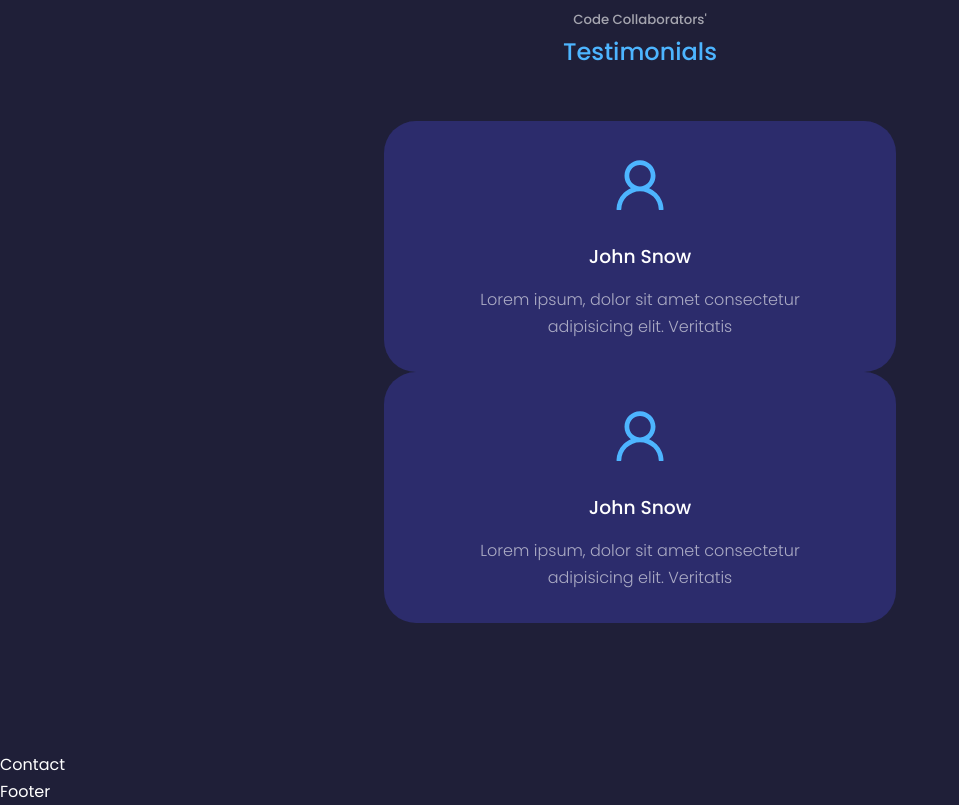
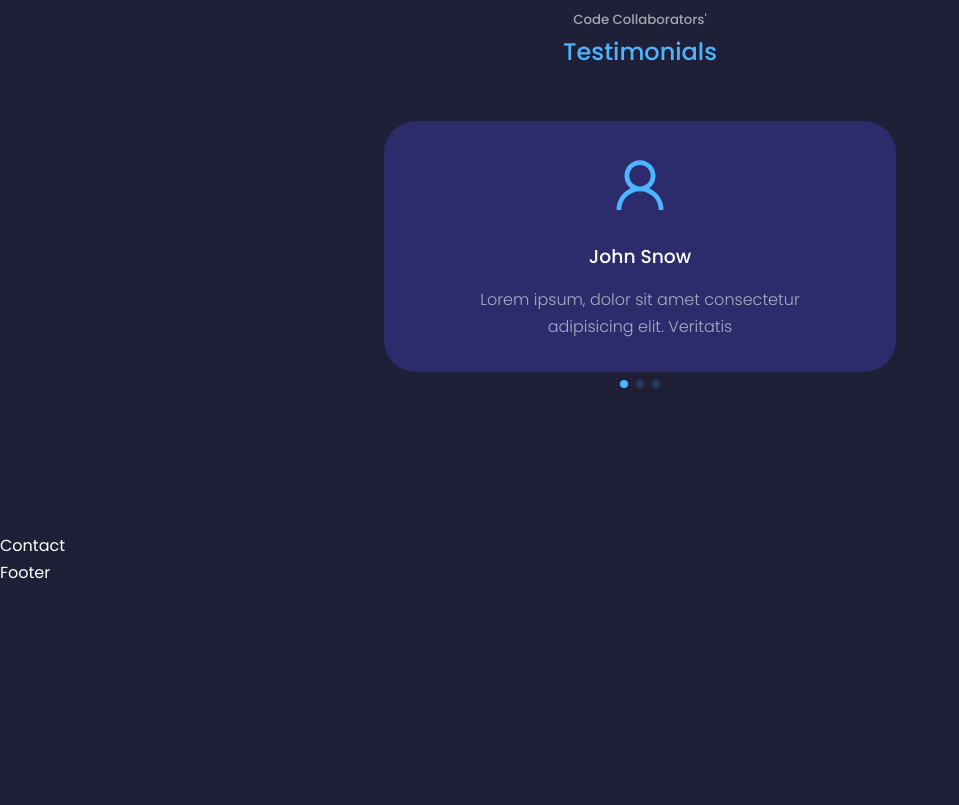
Before and after one commit to craigea92/react-portfolio, a React (Create React App) app: page / in a window 1280 px wide. Shown: the part 3120-3925 px from the top of the page, without its empty margins (0-959 px from the left). After the commit the page ends 3706 px from the top, so only its background shows below. Built offline with nearby package versions, Linux system fonts and the light colour scheme.

Commit message:
Added swiper for the testimonial carousel

```diff
--- a/package.json
+++ b/package.json
@@ -10,6 +10,7 @@
     "react-dom": "^18.2.0",
     "react-icons": "^4.10.1",
     "react-scripts": "5.0.1",
+    "swiper": "^10.0.4",
     "web-vitals": "^2.1.4"
   },
   "scripts": {
--- a/src/components/testimonials/Testimonials.jsx
+++ b/src/components/testimonials/Testimonials.jsx
@@ -2,7 +2,20 @@ import React from "react";
 import "./testimonials.css";
 import { AiOutlineUser } from "react-icons/ai";
 
+// Import Swiper core and required modules
+import { Pagination } from "swiper/modules";
+import { Swiper, SwiperSlide } from "swiper/react";
+
+// Import Swiper styles
+import "swiper/css";
+import "swiper/css/pagination";
+
 const data = [
+  {
+    name: "John Snow",
+    review:
+      "Lorem ipsum, dolor sit amet consectetur adipisicing elit. Veritatis",
+  },
   {
     name: "John Snow",
     review:
@@ -20,17 +33,23 @@ const Testimonials = () => {
     <section id="testimonials">
       <h5>Code Collaborators'</h5>
       <h2>Testimonials</h2>
-      <div className="container testimonials__container">
+      <Swiper
+        className="container testimonials__container"
+        modules={[Pagination]}
+        spaceBetween={40}
+        slidesPerView={1}
+        pagination={{ clickable: true }}
+      >
         {data.map(({ name, review }, index) => {
           return (
-            <article key={index} className="testimonial">
+            <SwiperSlide key={index} className="testimonial">
               <AiOutlineUser className="client__avatar" />
               <h3 className="client__name">{name}</h3>
               <p className="client__review">{review}</p>
-            </article>
+            </SwiperSlide>
           );
         })}
-      </div>
+      </Swiper>
     </section>
   );
 };
--- a/src/components/testimonials/testimonials.css
+++ b/src/components/testimonials/testimonials.css
@@ -1,5 +1,6 @@
 .container.testimonials__container {
   width: 40%;
+  padding-bottom: 2rem;
 }
 .testimonial {
   text-align: center;
@@ -26,6 +27,10 @@
   margin: 0.8rem auto 0;
 }
 
+.swiper-pagination-clickable .swiper-pagination-bullet {
+  background: var(--color-primary);
+}
+
 /* ===== MEDIA QUERIES (TABLET) ===== */
 @media screen and (max-width:1024px) {
   .container.testimonials__container {
```
Also changed, not shown: 1 other file (tests, documents, lock files or other folders).
